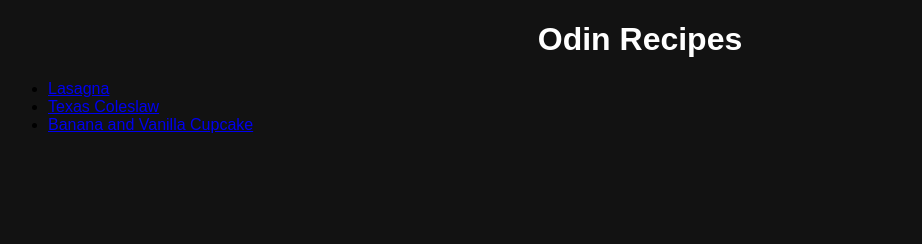
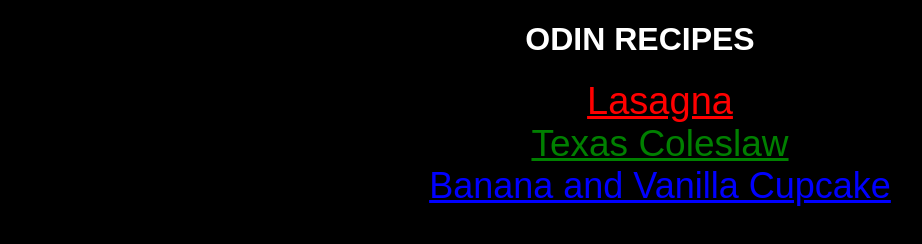
Before and after one commit to ahmad-commits/odin-recipes, a plain HTML site: page index.html in a window 1280 px wide. Shown: the whole page, without its empty margins (0-922 px from the left). Drawn offline with Linux system fonts and the light colour scheme.

Commit message:
updated style

```diff
--- a/css/style.css
+++ b/css/style.css
@@ -1,8 +1,33 @@
 .body {
     font-family: sans-serif;
-    background-color: #121212;
+    background-color: black;
+}
+.link1:link {
+    color: red;
+}
+.link2:link {
+    color: green;
+}
+.link3:link {
+    color: blue;
+}
+.l1 .l2 .l3 {
+    font-family: sans-serif;
+
 }
 .recipe-head {
     color: white;
     text-align: center;
 }
+.l1 {
+    font-size: 38px;
+    text-align: center;
+}
+.l2 {
+    font-size: 37px;
+    text-align: center;
+}
+.l3 {
+    font-size: 36px;
+    text-align: center;
+}
--- a/index.html
+++ b/index.html
@@ -6,11 +6,11 @@
         <link rel="stylesheet" href="./css/style.css">
     </head>
     <body class="body">
-        <h1 class="recipe-head">Odin Recipes</h1>
-        <ul>
-        <li><a href="../odin-recipes/recipes/lasagna.html">Lasagna</a></li>
-        <li><a href="../odin-recipes/recipes/texascoleslaw.html">Texas Coleslaw</a></li>
-        <li><a href="../odin-recipes/recipes/banillacake.html">Banana and Vanilla Cupcake</a></li>
+        <h1 class="recipe-head">ODIN RECIPES</h1>
+        <ul style="list-style: none;">
+        <li class="l1"><a class="link1" href="../odin-recipes/recipes/lasagna.html">Lasagna</a></li>
+        <li class="l2"><a class="link2" href="../odin-recipes/recipes/texascoleslaw.html">Texas Coleslaw</a></li>
+        <li class="l3"><a class="link3" href="../odin-recipes/recipes/banillacake.html">Banana and Vanilla Cupcake</a></li>
         </ul>
     </body>
 </html>
```
